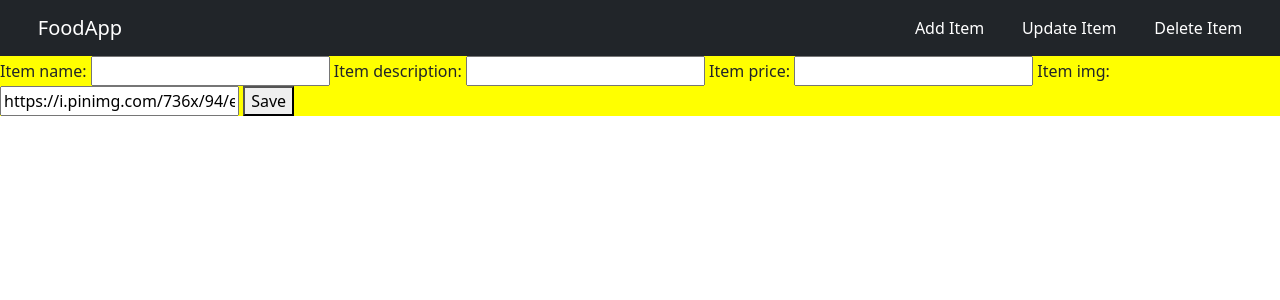
After one commit to sousinha1997/food-menu-app, a Django app: page /food/add/ in a window 1280 px wide. The commit adds this page. Shown: the top 300 px of the page. Run offline with Django 4.2, Linux system fonts and the light colour scheme.

Commit message:
Add files via upload
item-form,detail page

```diff
--- /dev/null
+++ b/food/forms.py
@@ -0,0 +1,8 @@
+from django import forms
+from .models import Item
+
+
+class ItemForm(forms.ModelForm):
+    class Meta:
+        model = Item
+        fields = [ "item_name", "item_description", "item_price", "item_img" ]
--- a/food/models.py
+++ b/food/models.py
@@ -10,3 +10,4 @@ class Item(models.Model):
     item_name = models.CharField(max_length=200)
     item_description = models.CharField(max_length=200)
     item_price = models.IntegerField()
+    item_img = models.CharField(max_length=500, default="https://i.pinimg.com/736x/94/ee/2f/94ee2fda4931c26b3c55ed23d28e885e.jpg")
--- /dev/null
+++ b/food/static/food/style.css
@@ -0,0 +1,3 @@
+body {
+    background-color: lightyellow
+}
--- /dev/null
+++ b/food/templates/food/base.html
@@ -0,0 +1,39 @@
+{% load static %}
+<!DOCTYPE html>
+<html lang="en">
+
+<head>
+    <link href="{% static 'food/style.css' %}" rel="stylesheet">
+    <link href="https://cdn.jsdelivr.net/npm/bootstrap@5.3.3/dist/css/bootstrap.min.css" rel="stylesheet"
+        integrity="sha384-QWTKZyjpPEjISv5WaRU9OFeRpok6YctnYmDr5pNlyT2bRjXh0JMhjY6hW+ALEwIH" crossorigin="anonymous">
+    <script src="https://cdn.jsdelivr.net/npm/bootstrap@5.3.3/dist/js/bootstrap.bundle.min.js"
+        integrity="sha384-YvpcrYf0tY3lHB60NNkmXc5s9fDVZLESaAA55NDzOxhy9GkcIdslK1eN7N6jIeHz"
+        crossorigin="anonymous"></script>
+    <style>
+        .navbar-brand {
+            padding-left: 1cm;
+        }
+
+        /* Custom CSS to change the color of nav items to white */
+        .navbar .nav-item.nav-link {
+            color: white;
+            /* Change color to white */
+            padding-right: 1cm;
+        }
+    </style>
+</head>
+
+<body>
+    <nav class="navbar navbar-dark bg-dark">
+        <a href="{% url 'food:index' %}" class="navbar-brand">FoodApp</a>
+        <div class="navbar">
+            <a class="nav-item nav-link" href="{% url 'food:create_item' %}">Add Item</a>
+            <a class="nav-item nav-link" href="#">Update Item</a>
+            <a class="nav-item nav-link" href="#">Delete Item</a>
+        </div>
+    </nav>
+    {% block body %}
+    {% endblock %}
+</body>
+
+</html>
--- /dev/null
+++ b/food/templates/food/item-delete.html
@@ -0,0 +1,6 @@
+<form method="POST">
+    {% csrf_token %}
+    <h2>Are you sure you want to delete {{ item.item_name }} ?</h2>
+    <button type="submit">Confirm</button>
+
+</form>
--- /dev/null
+++ b/food/templates/food/item-form.html
@@ -0,0 +1,13 @@
+{% extends 'food/base.html' %}
+{% block body %}
+<div class="form" style="background-color: yellow;">
+    <div class="row">
+        <form method="POST">
+            {% csrf_token %}
+            {{ form }}
+            <button type="submit">Save</button>
+        </form>
+    </div>
+</div>
+
+{% endblock %}
--- a/food/urls.py
+++ b/food/urls.py
@@ -1,11 +1,17 @@
-from . import views
+from food import views
 from django.urls import path
 
-
+app_name = "food"
 urlpatterns = [
     #/food/
     path("", views.index, name='index'),
     #/food/1
     path('<int:item_id>/', views.detail, name="detail"),
-    path("item/", views.item, name='item')
+    path("item/", views.item, name='item'),
+    # add items
+    path("add/",views.create_item, name='create_item'),
+    #edit items
+    path("update/<int:item_id>/", views.update_item, name='update_item'),
+    #delete items
+    path("delete/<int:item_id>/", views.delete_item, name='delete_item'),
 ]
--- a/food/views.py
+++ b/food/views.py
@@ -1,6 +1,7 @@
 from django.http import HttpResponse
-from django.shortcuts import render
+from django.shortcuts import redirect, render
 from .models import Item
+from .forms import ItemForm
 from django.template import loader
 
 
@@ -27,3 +28,28 @@ def detail(request, item_id):
         'item': item_det,
     }
     return render(request, 'food/detail.html', context)
+
+
+def create_item(request):
+    form = ItemForm(request.POST or None)
+    if form.is_valid():
+        form.save()
+        return redirect('food:index')
+    return render(request,'food/item-form.html',{'form': form})
+
+
+def update_item(request,item_id):
+    item= Item.objects.get(id=item_id)
+    form = ItemForm(request.POST or None, instance=item)
+    if form.is_valid():
+        form.save()
+        return redirect('food:index')
+    return render(request, 'food/item-form.html',{'form':form,'item':item})
+
+
+def delete_item(request,item_id):
+    item=Item.objects.get(id=item_id)
+    if request.method == "POST":
+        item.delete()
+        return redirect('food:index')
+    return render(request, 'food/item-delete.html',{'item': item})
```
Also changed, not shown: food/templates/food/detail.html (+17 -3 lines), food/templates/food/index.html (+48 -9 lines), db.sqlite3, food/static/food/place.jpg (added), 1 other file.
